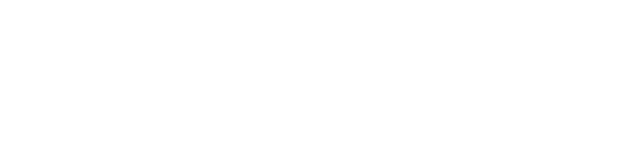
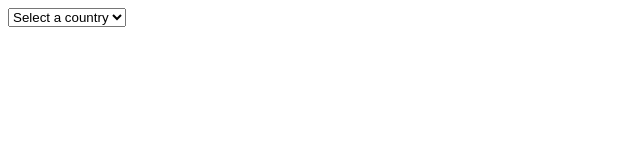
Before and after one commit to mayaclaros/timezone-dropdown, a plain HTML site: page index.html in a window 1280 px wide. Shown: the whole page, without its empty margins (0-640 px from the left). Drawn offline with Linux system fonts and the light colour scheme.

Commit message:
Added dropdown box

```diff
--- a/index.html
+++ b/index.html
@@ -5,5 +5,12 @@
     <meta name="viewport" content="width=device-width, initial-scale=1.0" />
     <title>Timezone Dropdown</title>
   </head>
-  <body></body>
+  <body>
+    <select class="country" id="country">
+      <option value="">Select a country</option>
+      <option value="Sydney">Sydney 🇦🇺</option>
+      <option value="Paris">Paris 🇫🇷</option>
+      <option value="Tokyo">Tokyo 🇯🇵</option>
+    </select>
+  </body>
 </html>
--- a/src/style.css
+++ b/src/style.css
@@ -0,0 +1,4 @@
+.country {
+  text-align: center;
+  color: purple;
+}
```
Also changed, not shown: 1 other file.
